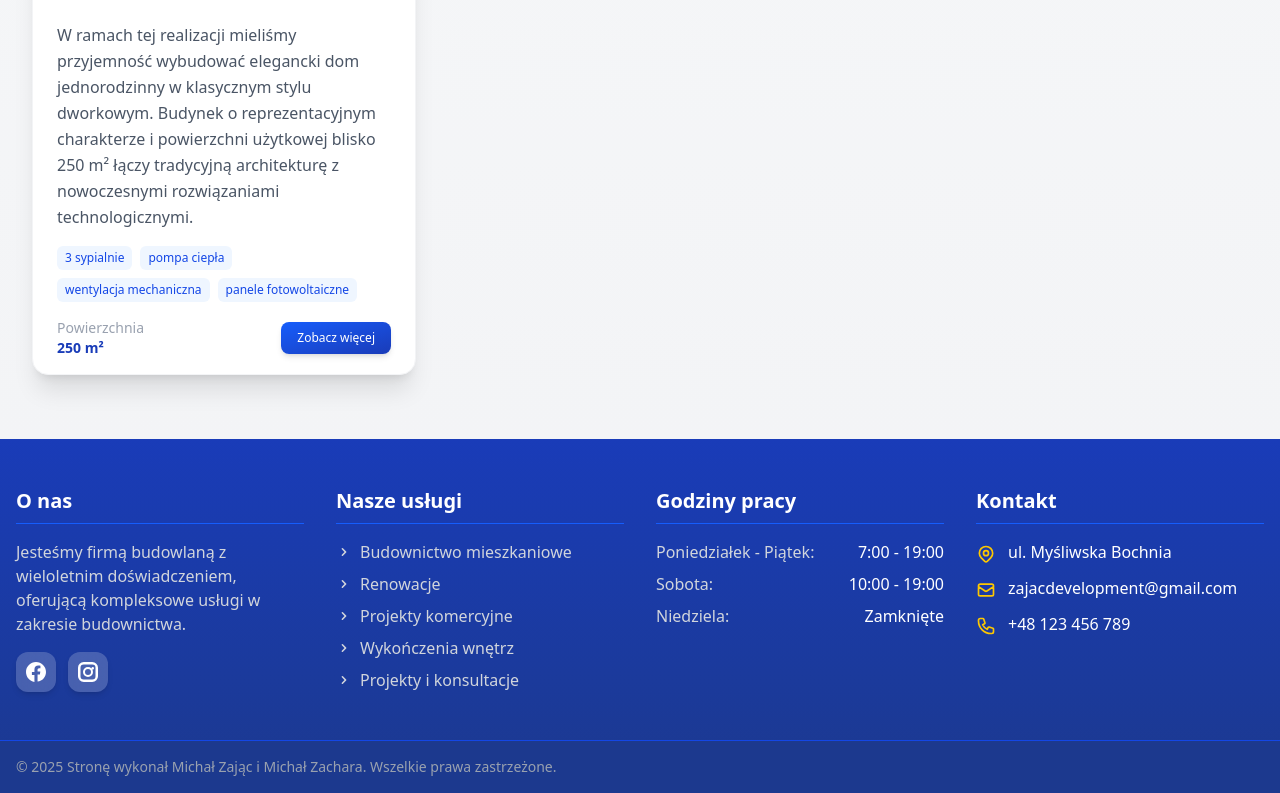
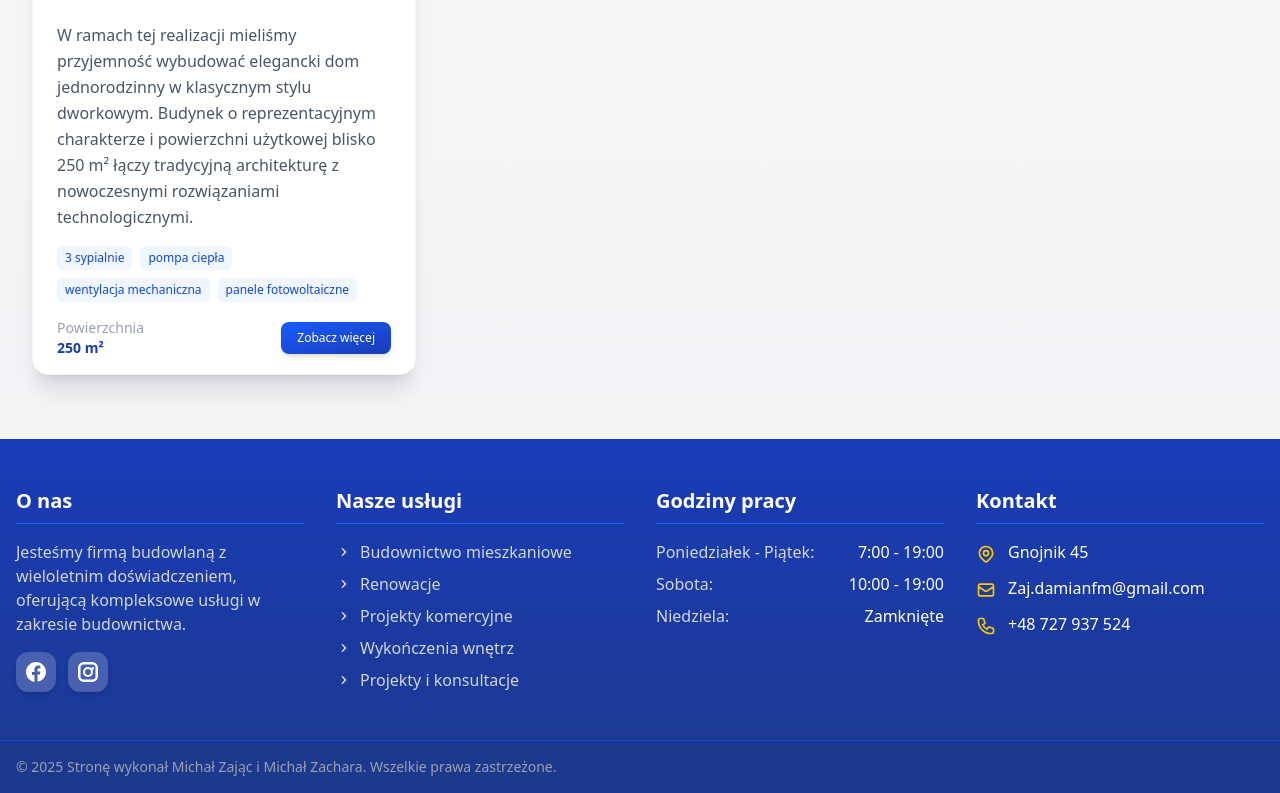
Before and after one commit to michalzajac123/Bulding-site, a Vue app: page / in a window 1280 px wide. Shown: the part 1969-2762 px from the top of the page. Built offline with nearby package versions, Linux system fonts and the light colour scheme.

Commit message:
Change description in footer

```diff
--- a/src/components/FooterView.vue
+++ b/src/components/FooterView.vue
@@ -107,7 +107,7 @@
                   d="M15 11a3 3 0 11-6 0 3 3 0 016 0z"
                 ></path>
               </svg>
-              <span>ul. Myśliwska Bochnia</span>
+              <span>Gnojnik 45</span>
             </li>
             <li class="flex items-start">
               <svg
@@ -128,7 +128,7 @@
                 href="mailto:zajacdevelopment@gmail.com"
                 class="hover:text-yellow-300 transition-colors"
               >
-                zajacdevelopment@gmail.com
+                Zaj.damianfm@gmail.com
               </a>
             </li>
             <li class="flex items-start">
@@ -147,10 +147,10 @@
                 ></path>
               </svg>
               <a
-                href="tel:+48123456789"
+                href="tel:+48727937524"
                 class="hover:text-yellow-300 transition-colors"
               >
-                +48 123 456 789
+                +48 727 937 524
               </a>
             </li>
           </ul>
```
